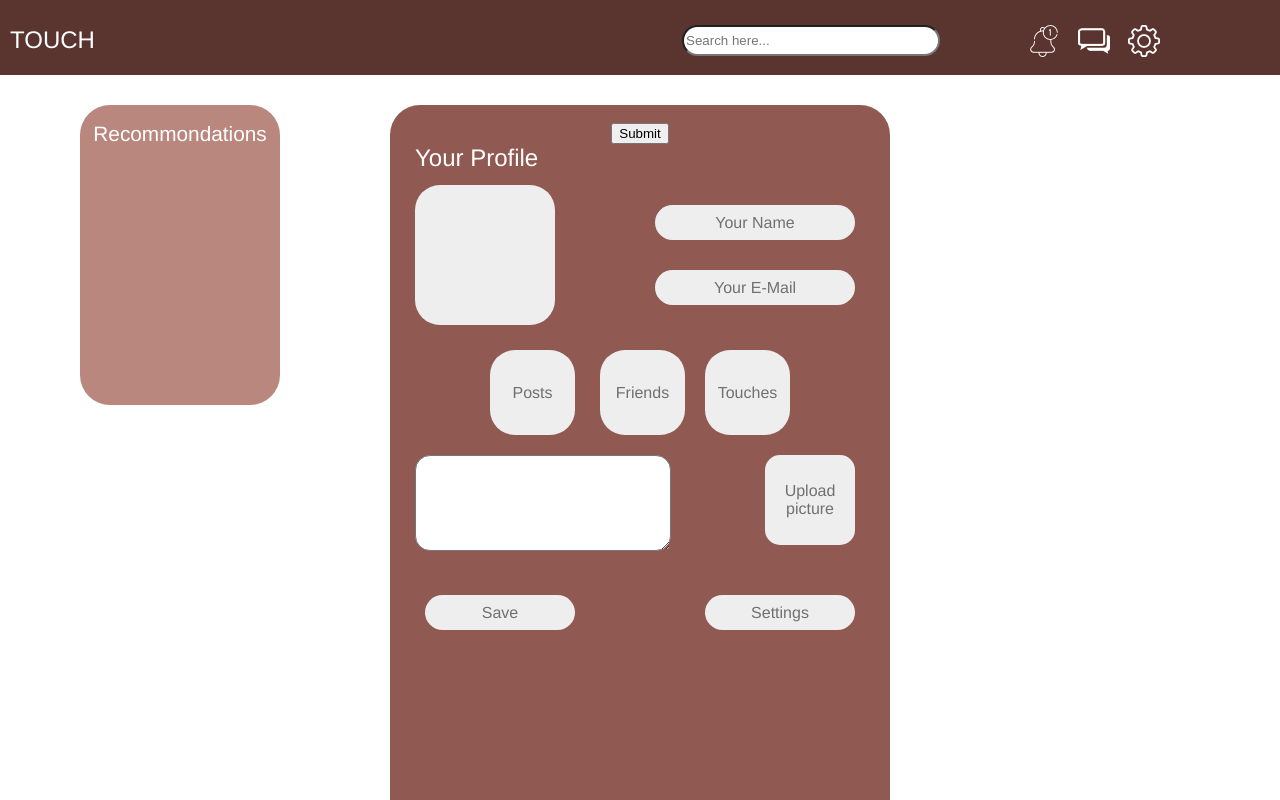
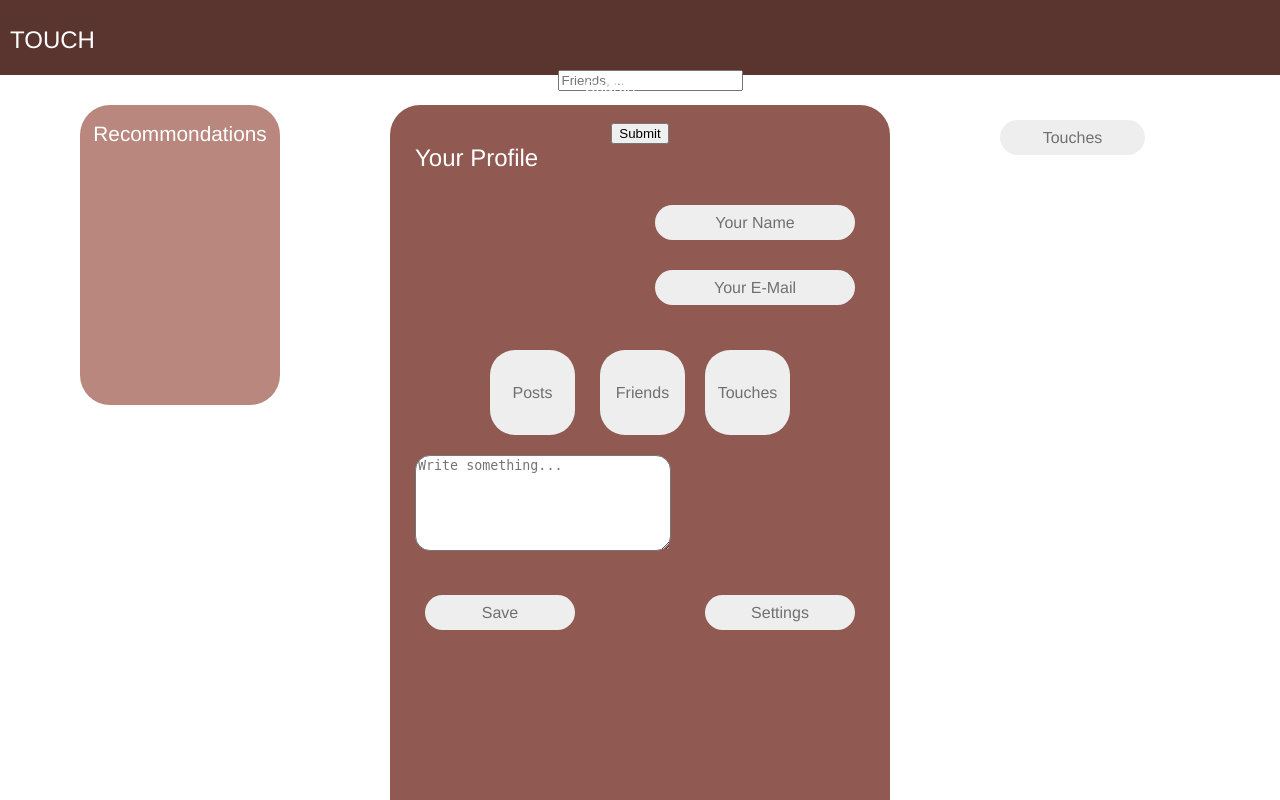
Before and after one commit to Anissajasmin/Webprojekt1, a PHP site: page /profilseite.php in a window 1280 px wide. Run offline with PHP 8.4, Linux system fonts and the light colour scheme.

Commit message:
Aktuelle Version!!

```diff
--- a/Follow.php
+++ b/Follow.php
@@ -10,7 +10,6 @@ session_start();
 if (!(isset($_SESSION['login']) && $_SESSION['login'] != '')) {
 
     header ("Location: login.php");
-
 }
 include ("datenbankpasswort.php");
 
--- a/Startseite.php
+++ b/Startseite.php
@@ -5,7 +5,6 @@
     <title>Startseite Touch</title>
     <link rel="stylesheet" type="text/css" href="Startseite.css">
 </head>
-
 
 
 
--- a/hauptseite.css
+++ b/hauptseite.css
@@ -54,7 +54,6 @@ h1 {
 .wrapper{
 
 }
-
 
 #buttonfriends {
     display:flex;
--- a/hauptseite.php
+++ b/hauptseite.php
@@ -39,8 +39,6 @@ if (!isset($_SESSION['logged-in'])) {
         <input type="search" id="suche" placeholder="Profile, ...">
 
     </div>
-
-
 
     <div id="main">
 
--- a/login.php
+++ b/login.php
@@ -29,7 +29,6 @@
         </form>
     </div>
 
-
 <?php
 session_start();
 
--- a/logincheck.php
+++ b/logincheck.php
@@ -1,5 +1,7 @@
 
 <?php
+
+
 
 session_start();
     include ("datenbankpasswort.php");
--- a/profilseite.css
+++ b/profilseite.css
@@ -44,7 +44,6 @@ h3 {
     flex-wrap: nowrap;
     justify-content: space-evenly;
     align-items: flex-start;
-
 
 }
 #background {
--- a/profilseite.php
+++ b/profilseite.php
@@ -4,101 +4,52 @@
     <meta charset="UTF-8">
     <title>Profilseite</title>
     <link rel="stylesheet" type="text/css" href="profilseite.css">
-    <meta name = "viewport" content="width-device-width, initial-scale=1.0, maximum-scale=1.0, user scalelable=no">
 </head>
 <body>
 
+<div id ="profilseite">
 
-<div id="profilseite">
-
-    <div class id="header">
-        <h1>TOUCH </h1>
-
-
-        <div id = "searcharea" class ="header"><input placeholder= "Search here..." type="text" id="searchbox"/></div>
-        <a style="text-decoration:none;" href="">
-            <div id="notificationneu"><img src="notificationneu.png"/><div>
-        </a>
-
-
-        <a style="text-decoration:none;" href="">
-            <div id="messageneu"><img src="messageneu.png"/><div>
-        </a>
-
-
-        <a style="text-decoration:none;" href="">
-            <div id="settingneu"><img src="settingneu.png"/><div>
-        </a>
-
+    <div id="header">
+        <h1>TOUCH</h1>
+        <label id="searcharea" for="search">Search</label>
+            <input type="search" id="search" placeholder="Friends, ..." >
 
     </div>
 
-     <div class="header1"
+    <div id="main">
+
+    <div id="recommondation">
+        <h2 class="ueberschriftenmain">Recommondations</h2>
     </div>
-      <div class="coverpad">
+
+     <div class="button8"> Touches</div>
     </div>
 
 
 
-    <div id="main">
 
-        <div id="recommondation">
-            <h2 class="ueberschriftenmain"> Recommondations
-            </h2>
-        </div>
-        <a style="..." href="">
-            <div class="button8">Touches</div>
-        </a>
-    </div>
+    <div id="background">
+        <div class="button6">Your Name</div>
+        <div class="button7">Your E-Mail</div>
+        <div class="button3">Friends</div>
+        <div class="button4">Posts</div>
+        <div class="button5">Touches</div>
 
 
 
-<div id="background">
-
-    <a style="..." href="">
         <div class="button1">Save</div>
-    </a>
-
-    <a style="..." href="">
         <div class="button2">Settings</div>
-    </a>
-
-    <a style="..." href="">
-        <div class="button3">Friends</div>
-    </a>
-
-    <a style="..." href="">
-        <div class="button4">Posts</div>
-    </a>
-
-    <a style="..." href="">
-        <div class="button5">Touches</div>
-    </a>
-
-    <div class="button6">Your Name</div>
-    <div class="button7">Your E-Mail</div>
-
-
-    <a style="..." href="">
-        <div class="button9">Upload picture</div>
-    </a>
-
-
-    <div class = "button10"></div>
         <div id="ueberschrift">
             <h3> Your Profile</h3>
         </div>
 
 
-    <form id=postbox2 action="login.php" method="post">
-        <textarea id="text" name="text" placeholder="Write something..." cols="40" rows="4">
-        </textarea>
+            <form id= postbox2 action="Login_lesen.php" method="post">
+                     <textarea id="text" name="text" placeholder="Write something..." cols="40" rows="4"></textarea>
                 <br>
                 <input type="submit">
             </form>
 
 
 
-
-</body>
-</html>
+    </div>
--- a/registrieren.css
+++ b/registrieren.css
@@ -82,7 +82,6 @@ body {
 
     position: relative;
     top:-12px;
-
 }
 
 #loginbutton {
--- a/registrieren.php
+++ b/registrieren.php
@@ -65,8 +65,6 @@ session_start();
                 $fehler = true;
             }}
 
-
-
         //Wurde die Mailadresse schon registriert?
             if (!$fehler) {
                 $statement = $pdo->prepare("SELECT hdm_mail FROM login WHERE hdm_mail = :hdm_mail");
```
Also changed, not shown: posten3.php (+3 -66 lines). Lines whose indentation alone changed are shown as unchanged.
